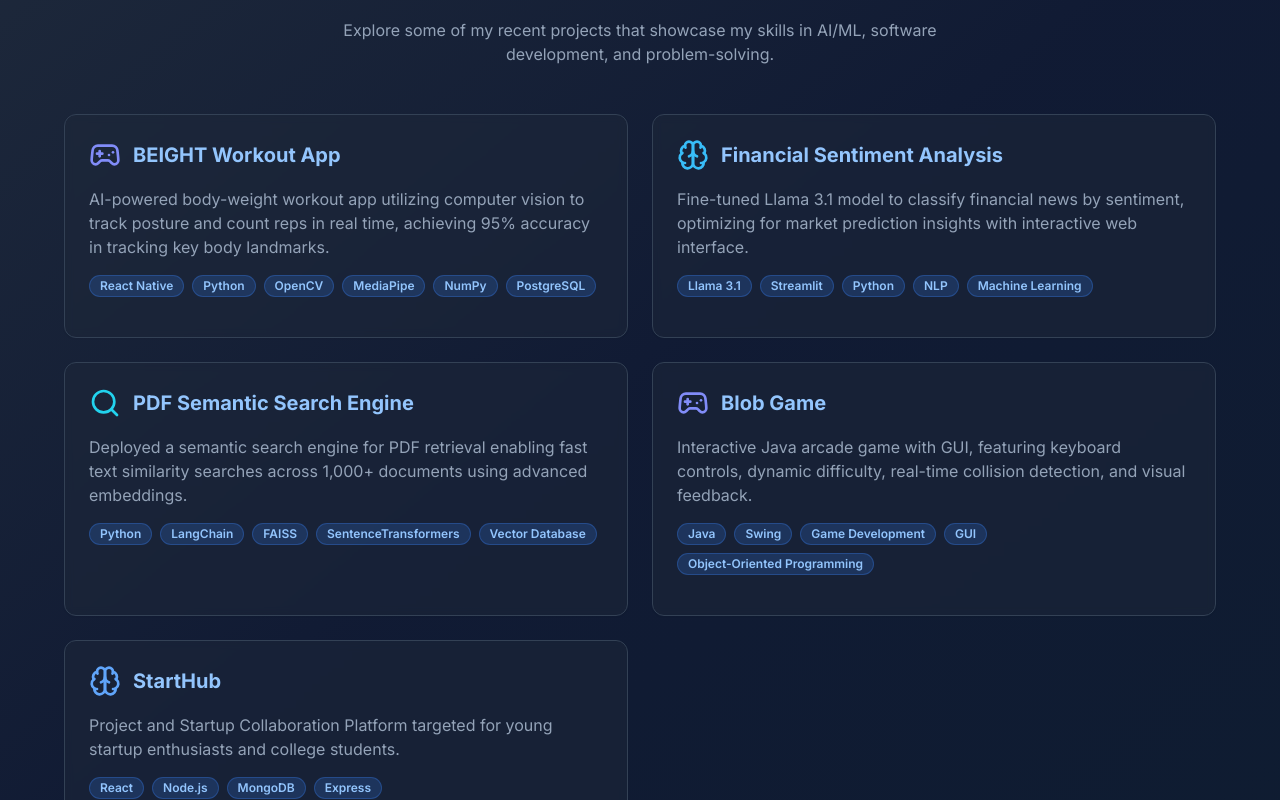
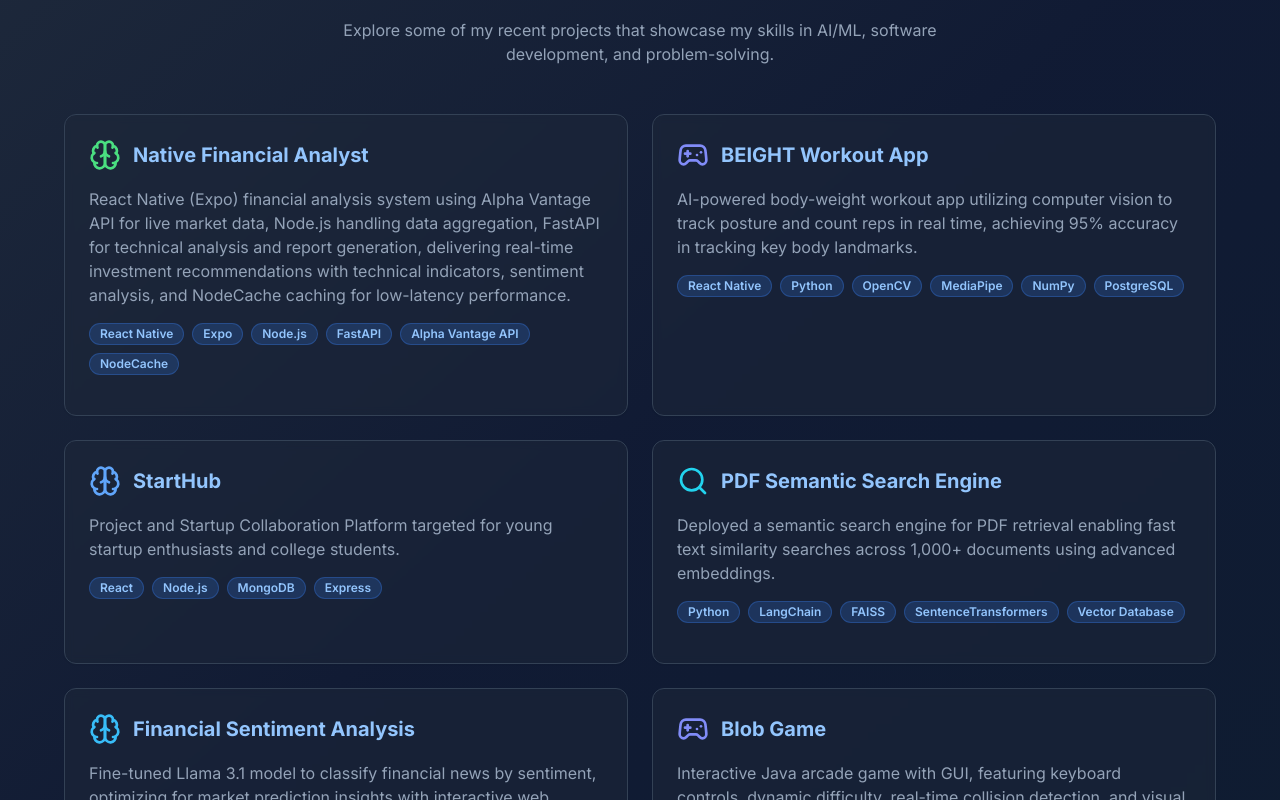
Before and after one commit to Paritybitz/portfolio, a Next.js app: page /portfolio/ in a window 1280 px wide. Shown: the part 3020-3820 px from the top of the page. Built offline with nearby package versions, Linux system fonts and the light colour scheme.

Commit message:
projct update

```diff
--- a/components/projects.tsx
+++ b/components/projects.tsx
@@ -8,6 +8,14 @@ import { Brain, Search, Gamepad2 } from "lucide-react"
 const projects = [
 	{
 		id: 1,
+		title: "Native Financial Analyst",
+		description:
+			"React Native (Expo) financial analysis system using Alpha Vantage API for live market data, Node.js handling data aggregation, FastAPI for technical analysis and report generation, delivering real-time investment recommendations with technical indicators, sentiment analysis, and NodeCache caching for low-latency performance.",
+		icon: <Brain className="h-8 w-8 text-green-400" />,
+		tech: ["React Native", "Expo", "Node.js", "FastAPI", "Alpha Vantage API", "NodeCache"],
+	},
+	{
+		id: 2,
 		title: "BEIGHT Workout App",
 		description:
 			"AI-powered body-weight workout app utilizing computer vision to track posture and count reps in real time, achieving 95% accuracy in tracking key body landmarks.",
@@ -15,7 +23,23 @@ const projects = [
 		tech: ["React Native", "Python", "OpenCV", "MediaPipe", "NumPy", "PostgreSQL"],
 	},
 	{
-		id: 2,
+		id: 3,
+		title: "StartHub",
+		description:
+			"Project and Startup Collaboration Platform targeted for young startup enthusiasts and college students.",
+		icon: <Brain className="h-8 w-8 text-blue-400" />,
+		tech: ["React", "Node.js", "MongoDB", "Express"],
+	},
+	{
+		id: 4,
+		title: "PDF Semantic Search Engine",
+		description:
+			"Deployed a semantic search engine for PDF retrieval enabling fast text similarity searches across 1,000+ documents using advanced embeddings.",
+		icon: <Search className="h-8 w-8 text-cyan-400" />,
+		tech: ["Python", "LangChain", "FAISS", "SentenceTransformers", "Vector Database"],
+	},
+	{
+		id: 5,
 		title: "Financial Sentiment Analysis",
 		description:
 			"Fine-tuned Llama 3.1 model to classify financial news by sentiment, optimizing for market prediction insights with interactive web interface.",
@@ -23,28 +47,12 @@ const projects = [
 		tech: ["Llama 3.1", "Streamlit", "Python", "NLP", "Machine Learning"],
 	},
 	{
-		id: 3,
-		title: "PDF Semantic Search Engine",
-		description:
-			"Deployed a semantic search engine for PDF retrieval enabling fast text similarity searches across 1,000+ documents using advanced embeddings.",
-		icon: <Search className="h-8 w-8 text-cyan-400" />,
-		tech: ["Python", "LangChain", "FAISS", "SentenceTransformers", "Vector Database"],
-	},
-	{
-		id: 4,
+		id: 6,
 		title: "Blob Game",
 		description:
 			"Interactive Java arcade game with GUI, featuring keyboard controls, dynamic difficulty, real-time collision detection, and visual feedback.",
 		icon: <Gamepad2 className="h-8 w-8 text-indigo-400" />,
 		tech: ["Java", "Swing", "Game Development", "GUI", "Object-Oriented Programming"],
-	},
-	{
-		id: 5,
-		title: "StartHub",
-		description:
-			"Project and Startup Collaboration Platform targeted for young startup enthusiasts and college students.",
-		icon: <Brain className="h-8 w-8 text-blue-400" />,
-		tech: ["React", "Node.js", "MongoDB", "Express"],
 	},
 ]
 
```
